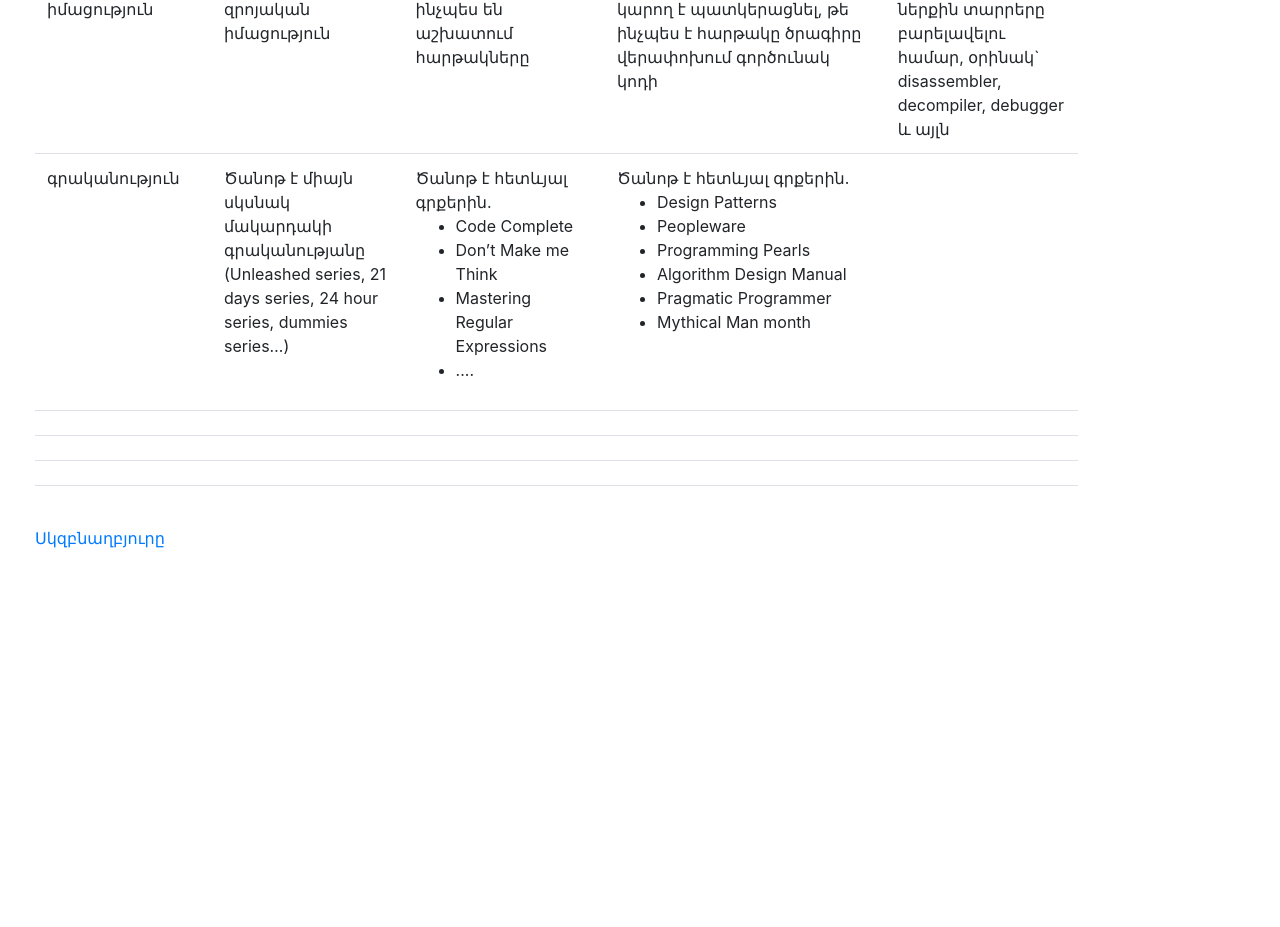
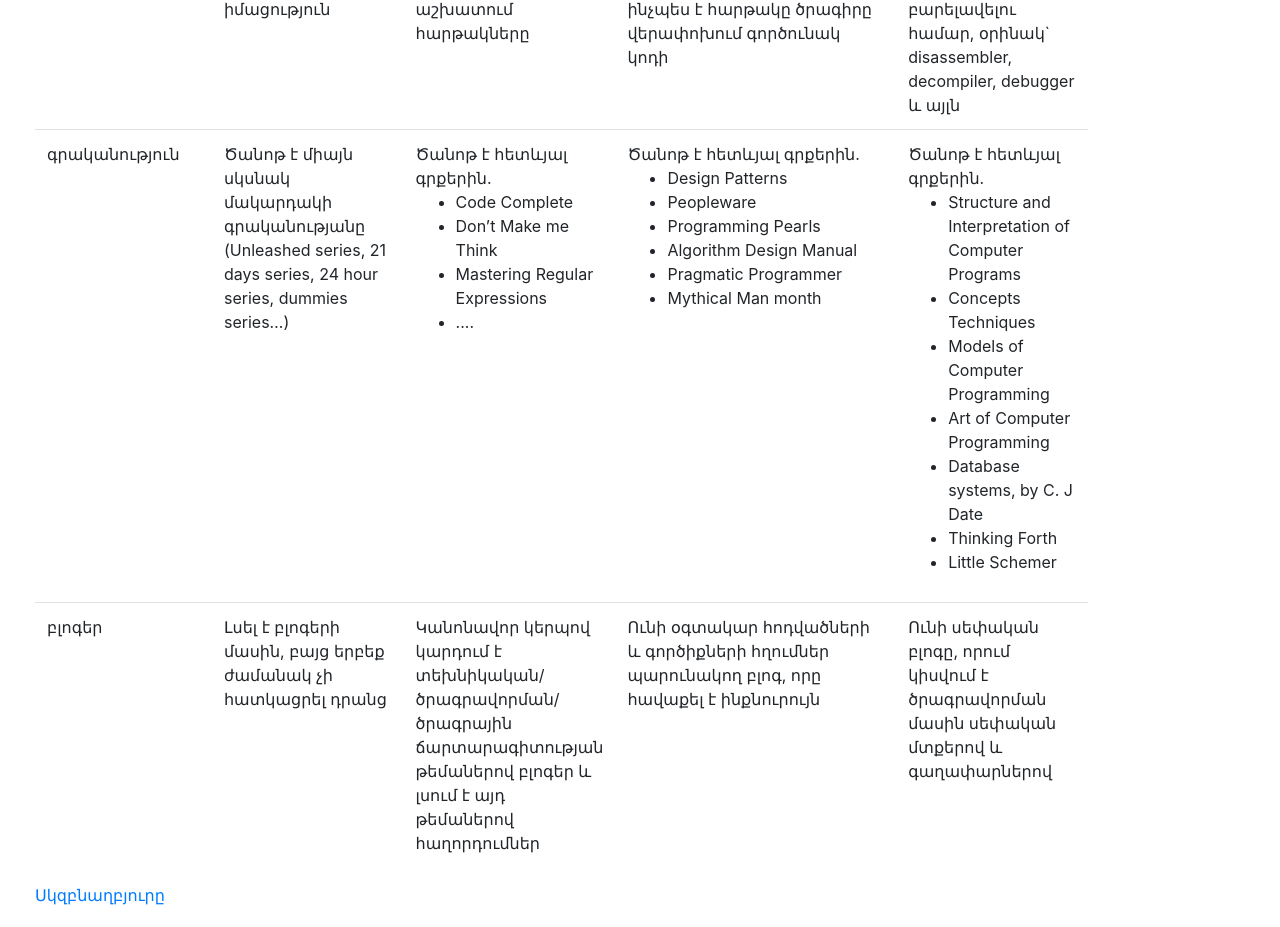
Before and after one commit to hanumanum/programmer-competency-matrix-hy, a website: page index.html in a window 1280 px wide. Shown: the part 8853-9780 px from the top of the page. Before the commit the page ends 9423 px from the top, so only its background shows below. Drawn offline with Linux system fonts and the light colour scheme.

Commit message:
all text in doc

```diff
--- a/index.html
+++ b/index.html
@@ -487,41 +487,25 @@
                                     <li>Mythical Man month</li>
                                 </ul>
                             </td>
-                            <td></td>
+                            <td>Ծանոթ է հետևյալ գրքերին.
+                                <ul>
+                                    <li>Structure and Interpretation of Computer Programs</li>
+                                    <li>Concepts Techniques</li>
+                                    <li>Models of Computer Programming</li>
+                                    <li>Art of Computer Programming</li>
+                                    <li>Database systems, by C. J Date</li>
+                                    <li>Thinking Forth</li>
+                                    <li>Little Schemer</li>
+                                </ul>
+                            </td>
                         </tr>
                         <tr>
-                            <td></td>
-                            <td></td>
-                            <td></td>
-                            <td></td>
-                            <td></td>
+                            <td>բլոգեր</td>
+                            <td>Լսել է բլոգերի մասին, բայց երբեք ժամանակ չի հատկացրել դրանց</td>
+                            <td>Կանոնավոր կերպով կարդում է տեխնիկական/ ծրագրավորման/ ծրագրային ճարտարագիտության թեմաներով բլոգեր և լսում է այդ թեմաներով հաղորդումներ</td>
+                            <td>Ունի օգտակար հոդվածների և գործիքների հղումներ պարունակող բլոգ, որը հավաքել է ինքնուրույն</td>
+                            <td>Ունի սեփական բլոգը, որում կիսվում է ծրագրավորման մասին սեփական մտքերով և գաղափարներով </td>
                         </tr>
-
-                        <tr>
-                            <td></td>
-                            <td></td>
-                            <td></td>
-                            <td></td>
-                            <td></td>
-                        </tr>
-
-                        <tr>
-                            <td></td>
-                            <td></td>
-                            <td></td>
-                            <td></td>
-                            <td></td>
-                        </tr>
-
-                        <tr>
-                            <td></td>
-                            <td></td>
-                            <td></td>
-                            <td></td>
-                            <td></td>
-                        </tr>
-
-
                     </tbody>
                 </table>
 
```
